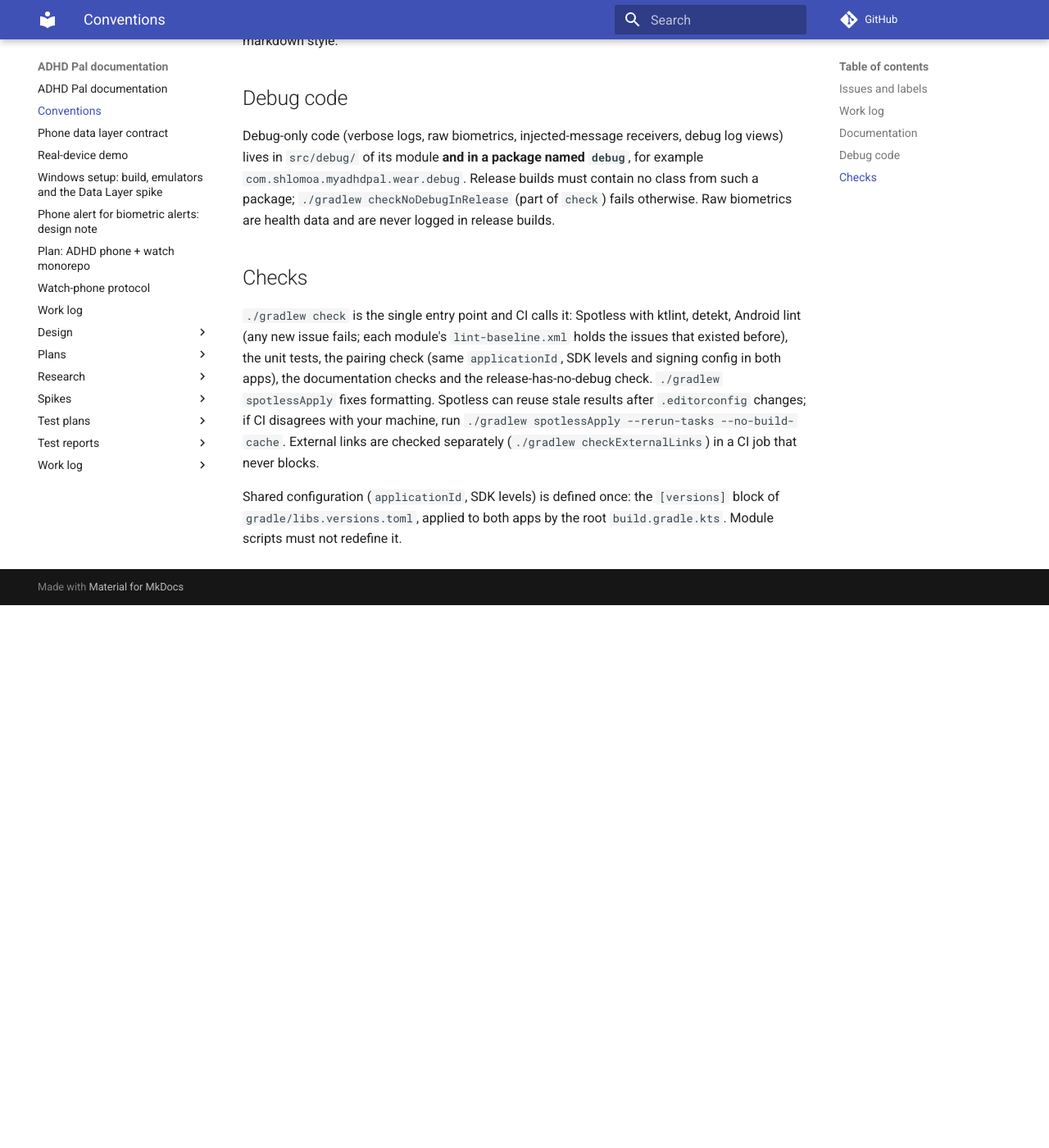
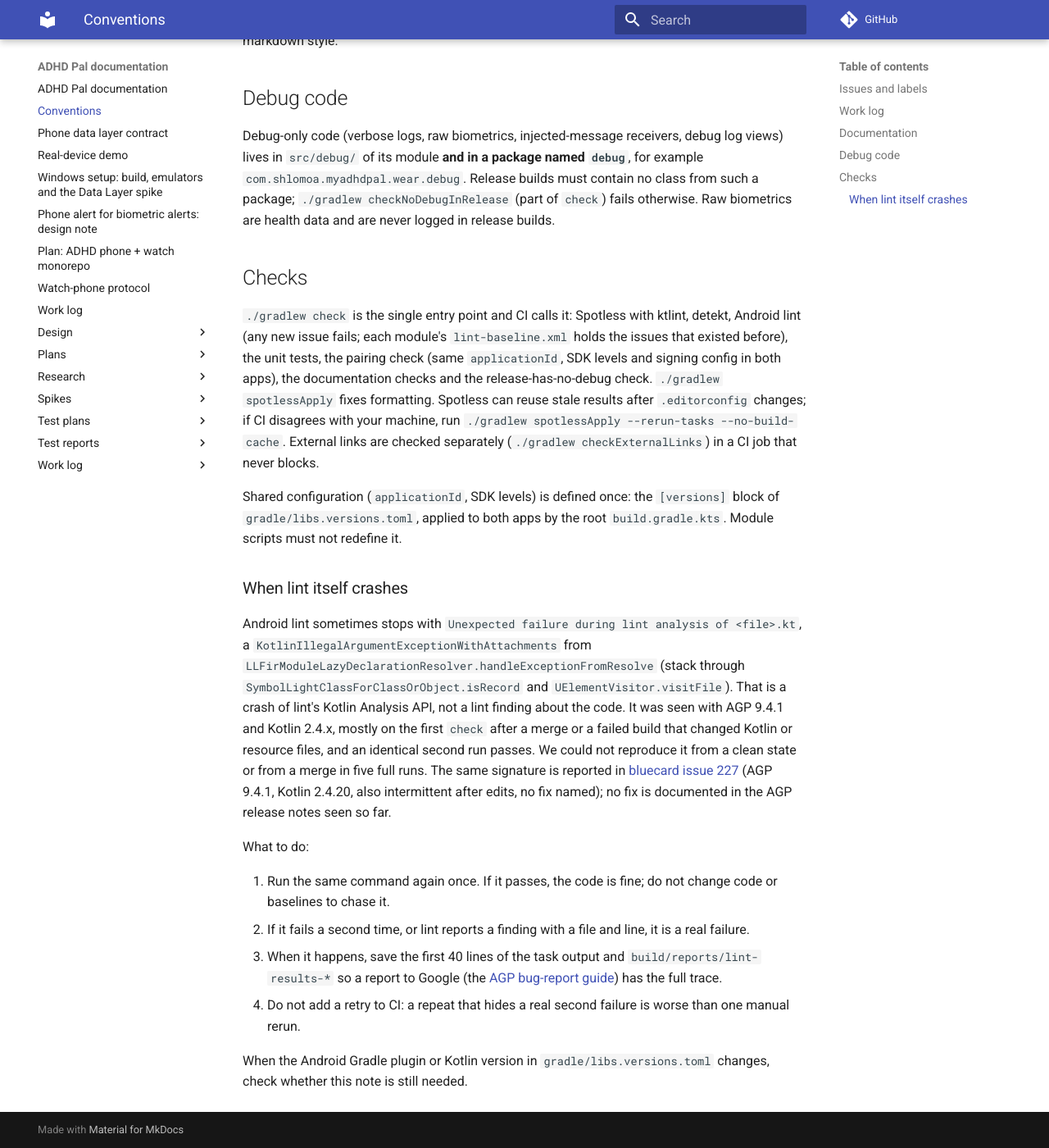
Before and after one commit to shlomoa/my-adhd-pal, an MkDocs documentation site: the page built from docs/conventions.md, in a window 1280 px wide and 1400 px high, scrolled down 926 px. Shown: the whole window at 82% size. Built offline with MkDocs 1.6.1 and Material for MkDocs 9.7.7, drawn with Linux system fonts in a browser that asks for light colours; comment, search, counter and statistics services are not loaded; before the commit the page ends 1664 px from its top, so only the background shows below that.

Commit message:
Docs: what to do when Android lint itself crashes (Kotlin Analysis API) (#184)
Claude-Session: https://claude.ai/code/session_019cYzLLCA855iWDxqZs2676

Co-authored-by: Claude <noreply@anthropic.com>

```diff
--- a/docs/conventions.md
+++ b/docs/conventions.md
@@ -45,3 +45,25 @@ your machine, run `./gradlew spotlessApply --rerun-tasks --no-build-cache`. Exte
 
 Shared configuration (`applicationId`, SDK levels) is defined once: the `[versions]` block of
 `gradle/libs.versions.toml`, applied to both apps by the root `build.gradle.kts`. Module scripts must not redefine it.
+
+### When lint itself crashes
+
+Android lint sometimes stops with `Unexpected failure during lint analysis of <file>.kt`, a
+`KotlinIllegalArgumentExceptionWithAttachments` from `LLFirModuleLazyDeclarationResolver.handleExceptionFromResolve`
+(stack through `SymbolLightClassForClassOrObject.isRecord` and `UElementVisitor.visitFile`). That is a crash of lint's
+Kotlin Analysis API, not a lint finding about the code. It was seen with AGP 9.4.1 and Kotlin 2.4.x, mostly on the
+first `check` after a merge or a failed build that changed Kotlin or resource files, and an identical second run
+passes. We could not reproduce it from a clean state or from a merge in five full runs. The same signature is reported
+in [bluecard issue 227](https://github.com/bryancassell/bluecard/issues/227) (AGP 9.4.1, Kotlin 2.4.20, also
+intermittent after edits, no fix named); no fix is documented in the AGP release notes seen so far.
+
+What to do:
+
+1. Run the same command again once. If it passes, the code is fine; do not change code or baselines to chase it.
+2. If it fails a second time, or lint reports a finding with a file and line, it is a real failure.
+3. When it happens, save the first 40 lines of the task output and `build/reports/lint-results-*` so a report to
+   Google (the [AGP bug-report guide](https://developer.android.com/studio/report-bugs)) has the full trace.
+4. Do not add a retry to CI: a repeat that hides a real second failure is worse than one manual rerun.
+
+When the Android Gradle plugin or Kotlin version in `gradle/libs.versions.toml` changes, check whether this note is
+still needed.
```
Also changed, not shown: docs/work-log/shared.md (+7 -0 lines).
